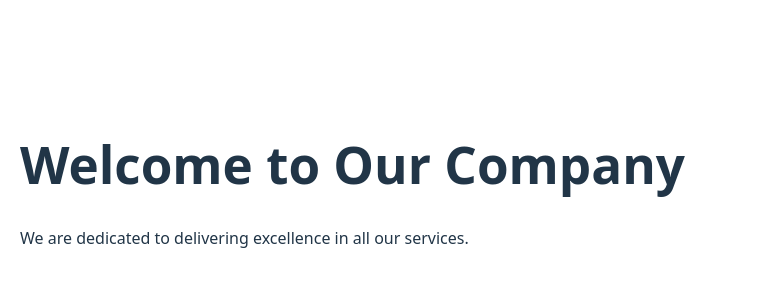
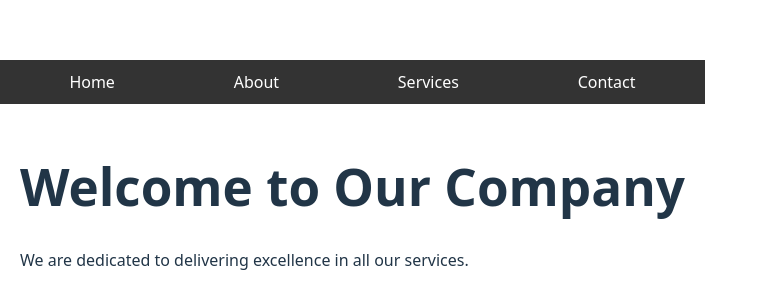
Before and after one commit to Penz2/alx-fe-reactjs, a React (Vite) app in the folder my-company/: page / in a window 1280 px wide. Shown: the part 216-524 px from the top of the page, without its empty margins (0-768 px from the left). Built offline with nearby package versions, Linux system fonts and the light colour scheme.

Commit message:
git commit -m "initial commit navbar"

```diff
--- a/my-company/src/App.jsx
+++ b/my-company/src/App.jsx
@@ -1,12 +1,14 @@
 import { BrowserRouter as Router, Routes, Route } from "react-router-dom";
-import Home from "./components/Home";
-import About from "./components/About";
-import Services from "./components/Services";
-import Contact from "./components/Contact";
+import Navbar from "./components/navbar.jsx";
+import Home from "./components/Home.jsx";
+import About from "./components/About.jsx";
+import Services from "./components/Services.jsx";
+import Contact from "./components/Contact.jsx";
 
 function App() {
   return (
     <Router>
+      <Navbar />
       <Routes>
         <Route path="/" element={<Home />} />
         <Route path="/about" element={<About />} />
--- /dev/null
+++ b/my-company/src/components/navbar.jsx
@@ -0,0 +1,19 @@
+import { Link } from "react-router-dom";
+
+function Navbar() {
+  return (
+    <nav style={{
+      padding: "10px",
+      backgroundColor: "#333",
+      display: "flex",
+      justifyContent: "space-around"
+    }}>
+      <Link to="/" style={{ color: "white", textDecoration: "none" }}>Home</Link>
+      <Link to="/about" style={{ color: "white", textDecoration: "none" }}>About</Link>
+      <Link to="/services" style={{ color: "white", textDecoration: "none" }}>Services</Link>
+      <Link to="/contact" style={{ color: "white", textDecoration: "none" }}>Contact</Link>
+    </nav>
+  );
+}
+
+export default Navbar;
```
